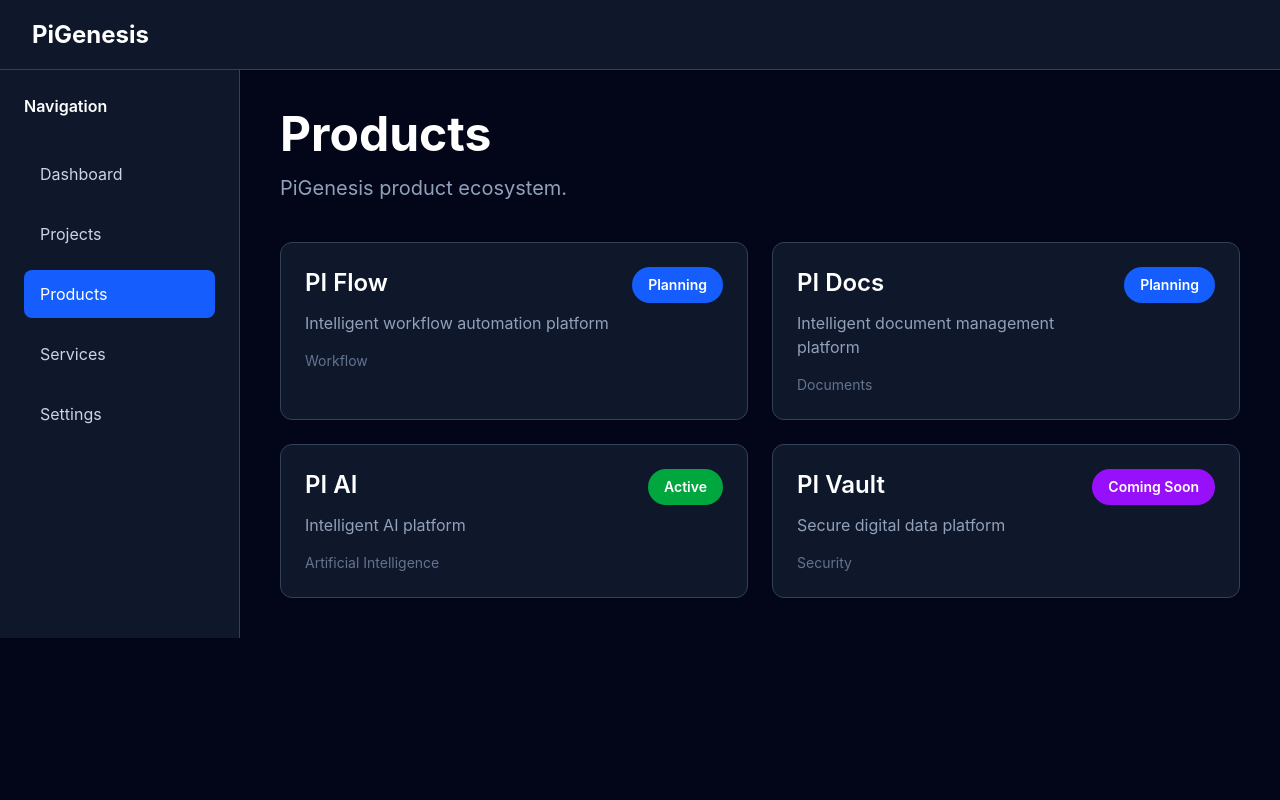
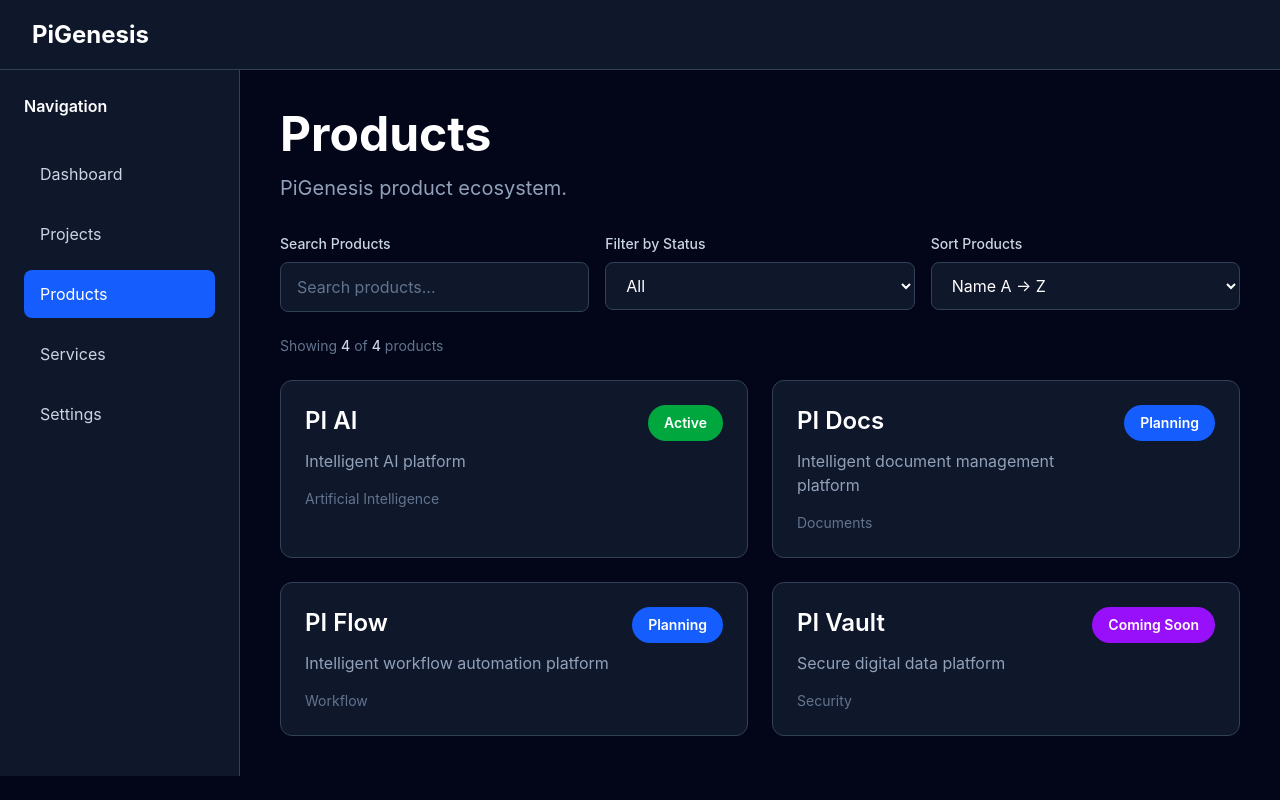
Before and after one commit to pigenesislabs/pigenesis, a React (Vite) app in the folder apps/platform/: page /products in a window 1280 px wide. Built offline with nearby package versions, Linux system fonts and the light colour scheme.

Commit message:
Task 54: Add product search filter and sort

```diff
--- a/apps/platform/src/pages/ProductsPage.tsx
+++ b/apps/platform/src/pages/ProductsPage.tsx
@@ -1,8 +1,115 @@
+import { useEffect, useMemo, useState } from "react";
 import { Link } from "react-router-dom";
-import { products } from "../services/productService";
+import {
+  getProducts,
+} from "../services/productService";
+import type {
+  Product,
+  ProductStatus,
+} from "../types/product";
 import StatusBadge from "../components/ui/StatusBadge";
 
+type ProductSortOption =
+  | "name-asc"
+  | "name-desc"
+  | "category-asc"
+  | "status";
+
 function ProductsPage() {
+  const [products, setProducts] = useState<Product[]>(
+    getProducts()
+  );
+
+  const [searchTerm, setSearchTerm] =
+    useState("");
+
+  const [statusFilter, setStatusFilter] =
+    useState<ProductStatus | "All">("All");
+
+  const [sortOption, setSortOption] =
+    useState<ProductSortOption>("name-asc");
+
+  useEffect(() => {
+    const handleProductsUpdated = () => {
+      setProducts(getProducts());
+    };
+
+    window.addEventListener(
+      "pigenesis-products-updated",
+      handleProductsUpdated
+    );
+
+    return () => {
+      window.removeEventListener(
+        "pigenesis-products-updated",
+        handleProductsUpdated
+      );
+    };
+  }, []);
+
+  const filteredAndSortedProducts = useMemo(() => {
+    const normalizedSearch = searchTerm
+      .trim()
+      .toLowerCase();
+
+    const filtered = products.filter(
+      (product) => {
+        const matchesSearch =
+          !normalizedSearch ||
+          product.name
+            .toLowerCase()
+            .includes(normalizedSearch) ||
+          product.id
+            .toLowerCase()
+            .includes(normalizedSearch) ||
+          product.category
+            .toLowerCase()
+            .includes(normalizedSearch) ||
+          product.description
+            .toLowerCase()
+            .includes(normalizedSearch);
+
+        const matchesStatus =
+          statusFilter === "All" ||
+          product.status === statusFilter;
+
+        return (
+          matchesSearch && matchesStatus
+        );
+      }
+    );
+
+    return [...filtered].sort(
+      (a, b) => {
+        switch (sortOption) {
+          case "name-desc":
+            return b.name.localeCompare(a.name);
+
+          case "category-asc":
+            return a.category.localeCompare(
+              b.category
+            );
+
+          case "status":
+            return a.status.localeCompare(
+              b.status
+            );
+
+          case "name-asc":
+          default:
+            return a.name.localeCompare(
+              b.name
+            );
+        }
+      }
+    );
+  }, [
+    products,
+    searchTerm,
+    statusFilter,
+    sortOption,
+  ]);
+
   return (
     <div>
       <h1 className="text-5xl font-bold text-white">
@@ -13,8 +120,131 @@ function ProductsPage() {
         PiGenesis product ecosystem.
       </p>
 
-      <div className="mt-10 grid gap-6 md:grid-cols-2">
-        {products.map((product) => (
+      {/* Search / Filter / Sort */}
+      <div className="mt-8 grid gap-4 md:grid-cols-3">
+        {/* Search */}
+        <div>
+          <label
+            htmlFor="product-search"
+            className="block text-sm font-medium text-slate-300"
+          >
+            Search Products
+          </label>
+
+          <input
+            id="product-search"
+            type="text"
+            value={searchTerm}
+            onChange={(event) =>
+              setSearchTerm(event.target.value)
+            }
+            placeholder="Search products..."
+            className="mt-2 w-full rounded-lg border border-slate-700 bg-slate-900 px-4 py-3 text-white outline-none placeholder:text-slate-500 focus:border-blue-500"
+          />
+        </div>
+
+        {/* Status Filter */}
+        <div>
+          <label
+            htmlFor="product-status-filter"
+            className="block text-sm font-medium text-slate-300"
+          >
+            Filter by Status
+          </label>
+
+          <select
+            id="product-status-filter"
+            value={statusFilter}
+            onChange={(event) =>
+              setStatusFilter(
+                event.target.value as
+                  | ProductStatus
+                  | "All"
+              )
+            }
+            className="mt-2 w-full rounded-lg border border-slate-700 bg-slate-900 px-4 py-3 text-white outline-none focus:border-blue-500"
+          >
+            <option value="All">All</option>
+            <option value="Planning">
+              Planning
+            </option>
+            <option value="Active">
+              Active
+            </option>
+            <option value="Coming Soon">
+              Coming Soon
+            </option>
+          </select>
+        </div>
+
+        {/* Sort */}
+        <div>
+          <label
+            htmlFor="product-sort"
+            className="block text-sm font-medium text-slate-300"
+          >
+            Sort Products
+          </label>
+
+          <select
+            id="product-sort"
+            value={sortOption}
+            onChange={(event) =>
+              setSortOption(
+                event.target.value as ProductSortOption
+              )
+            }
+            className="mt-2 w-full rounded-lg border border-slate-700 bg-slate-900 px-4 py-3 text-white outline-none focus:border-blue-500"
+          >
+            <option value="name-asc">
+              Name A → Z
+            </option>
+
+            <option value="name-desc">
+              Name Z → A
+            </option>
+
+            <option value="category-asc">
+              Category A → Z
+            </option>
+
+            <option value="status">
+              Status
+            </option>
+          </select>
+        </div>
+      </div>
+
+      {/* Result Count */}
+      <div className="mt-6">
+        <p className="text-sm text-slate-500">
+          Showing{" "}
+          <span className="font-medium text-slate-300">
+            {filteredAndSortedProducts.length}
+          </span>{" "}
+          of{" "}
+          <span className="font-medium text-slate-300">
+            {products.length}
+          </span>{" "}
+          products
+        </p>
+      </div>
+
+      {/* Products */}
+      {filteredAndSortedProducts.length === 0 ? (
+        <div className="mt-8 rounded-xl border border-slate-700 bg-slate-900 p-8 text-center">
+          <h2 className="text-2xl font-semibold text-white">
+            No Products Found
+          </h2>
+
+          <p className="mt-3 text-slate-400">
+            Try changing your search or filter.
+          </p>
+        </div>
+      ) : (
+        <div className="mt-6 grid gap-6 md:grid-cols-2">
+          {filteredAndSortedProducts.map(
+            (product) => (
               <Link
                 key={product.id}
                 to={`/products/${product.id}`}
@@ -35,11 +265,15 @@ function ProductsPage() {
                     </p>
                   </div>
 
-              <StatusBadge status={product.status} />
+                  <StatusBadge
+                    status={product.status}
+                  />
                 </div>
               </Link>
-        ))}
+            )
+          )}
         </div>
+      )}
     </div>
   );
 }
```
Lines whose indentation alone changed are shown as unchanged.
